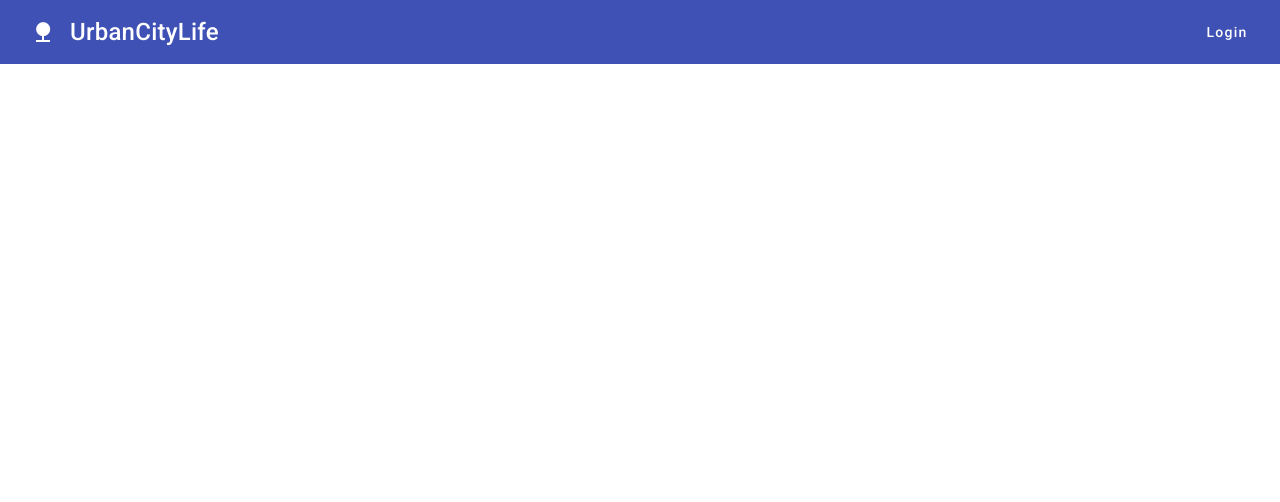
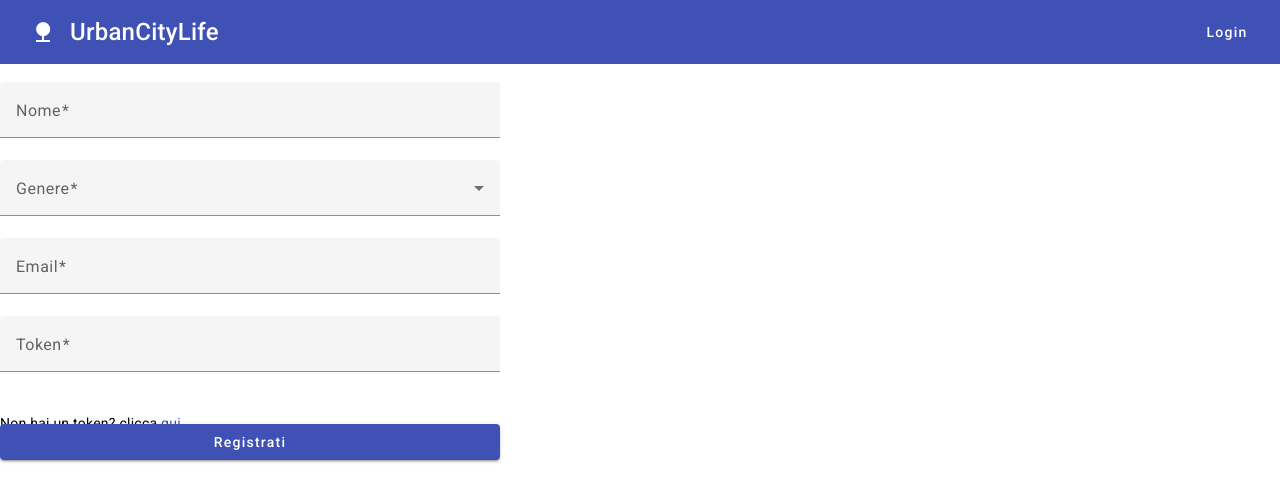
Before and after one commit to manuelmelchiorri96/urban-city-life, an Angular app: page /registrazione in a window 1280 px wide. Shown: the top 502 px of the page. Built offline with nearby package versions, Linux system fonts and the light colour scheme.

Commit message:
implementata registrazione component

```diff
--- a/src/app/components/registrazione/registrazione.component.css
+++ b/src/app/components/registrazione/registrazione.component.css
@@ -0,0 +1,47 @@
+h2 {
+    color: #3f51b5;
+    font-size: 2rem;
+    margin-bottom: 50px;
+}
+
+.form {
+    min-width: 150px;
+    max-width: 500px;
+    width: 100%;
+}
+
+.full-width {
+    width: 100%;
+}
+
+.box {
+    height: 92.5vh;
+}
+
+p {
+    line-height: 1.3;
+}
+
+.prendi-token {
+    position: relative;
+    top: 20px;
+}
+
+a {
+    text-decoration: none;
+    color: #3f51b5;
+}
+
+a:hover {
+    text-decoration: underline;
+}
+
+.success {
+    color: #3f51b5;
+    font-size: 1.5rem;
+}
+
+.error {
+    color: #f44336;
+    font-size: 1.5rem;
+}
--- a/src/app/components/registrazione/registrazione.component.html
+++ b/src/app/components/registrazione/registrazione.component.html
@@ -1 +1,53 @@
-<p>registrazione works!</p>
+<div class="d-flex flex-column justify-content-center align-items-center box mt-5">
+    <h2>Form di registrazione</h2>
+
+    <form class="form" (ngSubmit)="onSubmit()">
+        <mat-form-field class="full-width">
+            <mat-label>Nome</mat-label>
+            <input type="text" matInput [formControl]="nomeFormControl" (input)="capitalizeFirstLetter()">
+            <mat-error *ngIf="nomeFormControl.hasError('required')">
+                Il nome è <strong>richiesto</strong>
+            </mat-error>
+        </mat-form-field>
+
+        <mat-form-field class="full-width">
+            <mat-label>Genere</mat-label>
+            <mat-select [formControl]="genereFormControl">
+                <mat-option [value]="genere" *ngFor="let genere of generi">{{genere}}</mat-option>
+            </mat-select>
+            <mat-error *ngIf="genereFormControl.hasError('required')">
+                Il campo "Genere" è <strong>richiesto</strong>
+            </mat-error>
+        </mat-form-field>
+
+        <mat-form-field class="full-width">
+            <mat-label>Email</mat-label>
+            <input type="email" matInput [formControl]="emailFormControl" (input)="convertEmailToLowerCase()">
+            <mat-error *ngIf="emailFormControl.hasError('email') && !emailFormControl.hasError('required')">
+                Inserisci un e-mail valida
+            </mat-error>
+            <mat-error *ngIf="emailFormControl.hasError('required')">
+                L'e-mail è <strong>richiesta</strong>
+            </mat-error>
+        </mat-form-field>
+
+        <mat-form-field class="full-width">
+            <mat-label>Token</mat-label>
+            <input type="password" matInput [formControl]="tokenFormControl">
+            <mat-error *ngIf="tokenFormControl.hasError('required')">
+                Il Token è <strong>richiesto</strong>
+            </mat-error>
+        </mat-form-field>
+
+        <p class="prendi-token">{{isLogged ? 'Crea token, clicca':
+            'Non hai un token? clicca'}} <a target="_blank"
+                href="https://gorest.co.in/my-account/access-tokens">qui</a>.</p>
+
+        <button mat-raised-button color="primary" type="submit" class="full-width mt-3">{{isLogged ? 'Aggiungi user':
+            'Registrati'}}</button>
+        <p class="pt-5 error" *ngIf="messageErr">
+            {{ messageErr }}
+        </p>
+        <p class="pt-5 success" *ngIf="messageSuccess">{{ messageSuccess }}</p>
+    </form>
+</div>
--- a/src/app/components/registrazione/registrazione.component.ts
+++ b/src/app/components/registrazione/registrazione.component.ts
@@ -1,10 +1,111 @@
-import { Component } from '@angular/core';
+import { Component, OnInit } from '@angular/core';
+import { FormControl, Validators } from '@angular/forms';
+import { UserSignUp } from '../../models/interface/userSignUp';
+import { LocalStorageService } from '../../services/core/local-storage.service';
+import { HttpService } from '../../services/http-service/http.service';
 
 @Component({
   selector: 'app-registrazione',
   templateUrl: './registrazione.component.html',
-  styleUrl: './registrazione.component.css'
+  styleUrl: './registrazione.component.css',
 })
-export class RegistrazioneComponent {
+export class RegistrazioneComponent implements OnInit {
+  user: UserSignUp = {
+    name: '',
+    email: '',
+    gender: '',
+    status: '',
+  };
+  messageErr: string = '';
+  messageSuccess: string = '';
+  isLogged: boolean = false;
+  generi: any[] = ['male', 'female'];
 
+  constructor(
+    private httpService: HttpService,
+    private localStorageService: LocalStorageService
+  ) {}
+
+  ngOnInit(): void {
+    if (this.userIsLogged()) {
+      this.isLogged = true;
+    }
+  }
+
+  userIsLogged(): boolean {
+    return this.localStorageService.getIsLogged() === 'true';
+  }
+
+  nomeFormControl = new FormControl('', [Validators.required]);
+  genereFormControl = new FormControl('', [Validators.required]);
+  emailFormControl = new FormControl('', [
+    Validators.required,
+    Validators.email,
+  ]);
+  tokenFormControl = new FormControl('', [Validators.required]);
+
+  capitalizeFirstLetter() {
+    const nome = this.nomeFormControl.value;
+    if (nome) {
+      this.nomeFormControl.setValue(
+        nome.charAt(0).toUpperCase() + nome.slice(1)
+      );
+    }
+  }
+
+  convertEmailToLowerCase() {
+    const email = this.emailFormControl.value;
+    if (email) {
+      this.emailFormControl.setValue(email.toLowerCase());
+    }
+  }
+
+  onSubmit() {
+    const nome = this.nomeFormControl.value;
+    const genere = this.genereFormControl.value;
+    const email = this.emailFormControl.value;
+    const token = this.tokenFormControl.value;
+    const status = 'active';
+
+    if (nome && genere && email && token) {
+      this.user = {
+        name: nome,
+        email: email,
+        gender: genere,
+        status: status,
+      };
+
+      if (!this.isLogged) {
+        this.localStorageService.setToken(token);
+      }
+
+      this.httpService.registraUser(this.user).subscribe({
+        next: (data) => {
+          if (!this.isLogged) {
+            this.messageSuccess = nome + ', ti sei registrato correttamente.';
+            this.localStorageService.setName(nome);
+            this.localStorageService.setEmail(email);
+            this.localStorageService.setGenere(genere);
+            this.localStorageService.setStatus(status);
+            this.localStorageService.setId(data['id']);
+          } else {
+            this.messageSuccess =
+              this.localStorageService.getName() +
+              ', hai sei registrato correttamente ' +
+              nome;
+          }
+          this.messageErr = '';
+        },
+        error: (err) => {
+          console.error('Errore durante la richiesta:', err);
+          this.messageSuccess = '';
+          if (err.status === 401) {
+            this.messageErr = nome + ', hai messo un token non valido.';
+          } else if (err.status === 422) {
+            this.messageErr = nome + ", l'e-mail inserita è già esistente.";
+          }
+        },
+      });
+    }
+  }
 }
```
Also changed, not shown: 1 other file (tests, documents, lock files or other folders).
